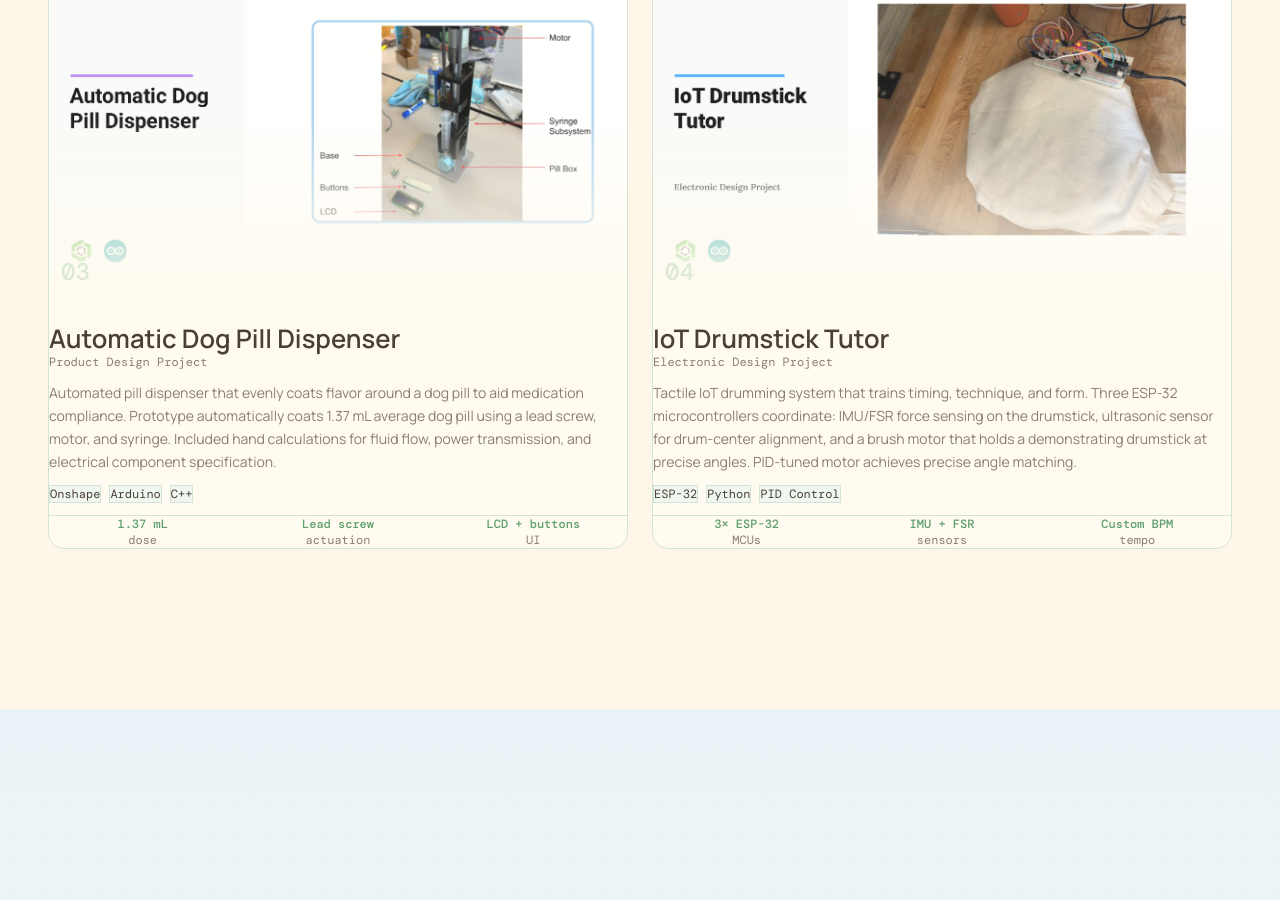
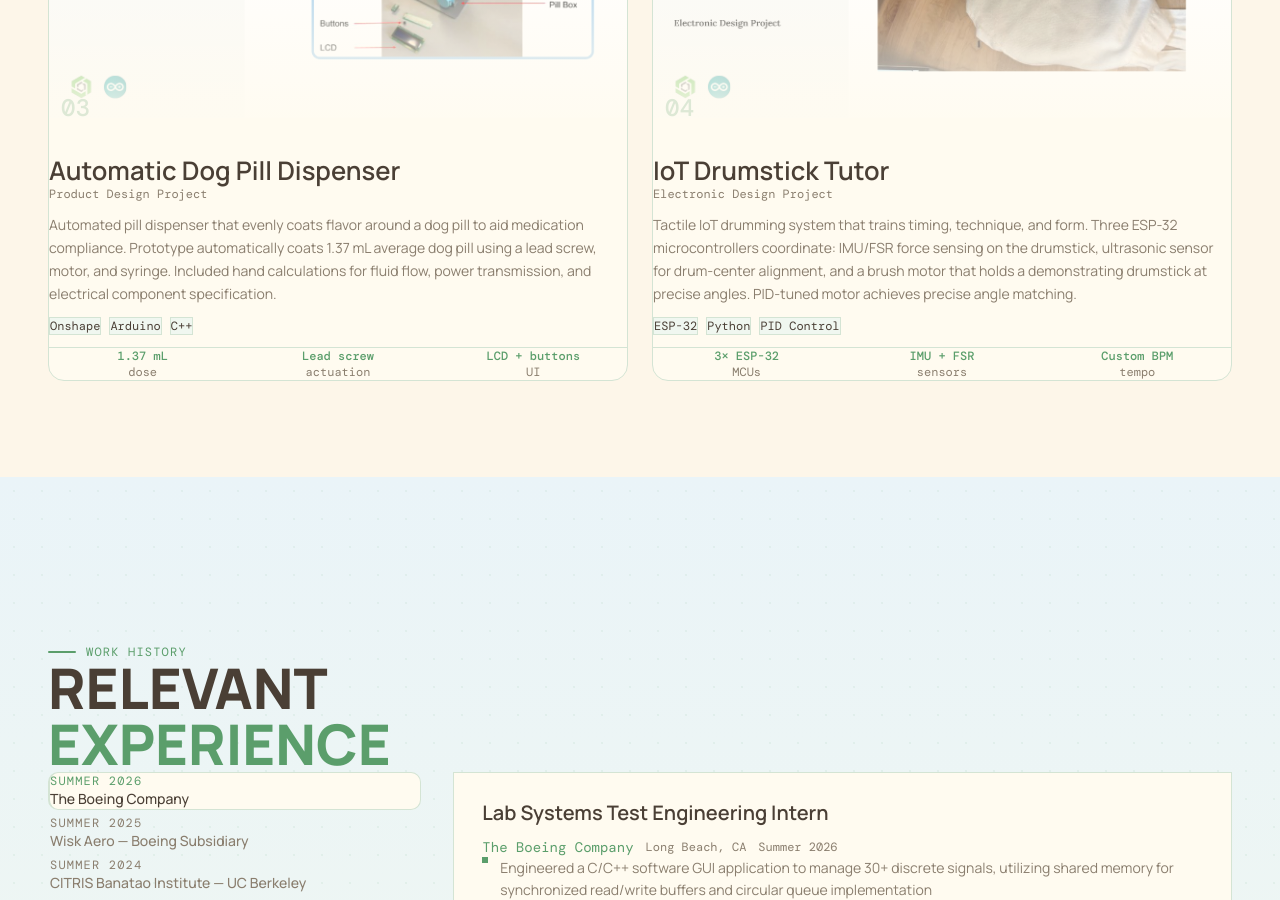
Before and after one commit to alliwang73/portfolio, a React (Vite) app: page / in a window 1280 px wide. Shown: the part 1900-2800 px from the top of the page. Built offline with nearby package versions, Linux system fonts and the light colour scheme.

Commit message:
Normalize section and card spacing

```diff
--- a/src/index.css
+++ b/src/index.css
@@ -708,13 +708,37 @@
 }
 
 .full-section > .max-w-7xl {
-  padding-top: 10rem;
-  padding-bottom: 10rem;
+  padding-top: 6rem;
+  padding-bottom: 6rem;
 }
 
 #home > .max-w-7xl {
-  padding-top: 11rem;
-  padding-bottom: 11rem;
+  padding-top: 8rem;
+  padding-bottom: 8rem;
+}
+
+#experience .grid.lg\:grid-cols-3 {
+  gap: 2rem;
+}
+
+#experience .lg\:col-span-2 {
+  padding: 1.75rem !important;
+}
+
+#experience .lg\:col-span-2 h3 {
+  margin-bottom: 0.75rem;
+}
+
+#experience .lg\:col-span-2 .flex.flex-col.gap-3 {
+  gap: 1rem;
+}
+
+#experience .lg\:col-span-2 .flex.gap-3.items-start {
+  gap: 0.75rem;
+}
+
+#projects .project-card > div:last-child {
+  padding: 20px 0 0;
 }
 
 #home h1 {
@@ -737,7 +761,7 @@
 }
 
 #projects .project-card > div:last-child {
-  padding: 24px 0 0;
+  padding: 20px 0 0;
 }
 
 #projects .project-card h3 {
@@ -775,8 +799,17 @@
   }
 
   #home > .max-w-7xl {
-    padding-top: 112px;
-    padding-bottom: 96px;
+    padding-top: 88px;
+    padding-bottom: 80px;
+  }
+
+  .full-section > .max-w-7xl {
+    padding-top: 64px;
+    padding-bottom: 64px;
+  }
+
+  #experience .lg\:col-span-2 {
+    padding: 22px !important;
   }
 
   #home h1 {
```
